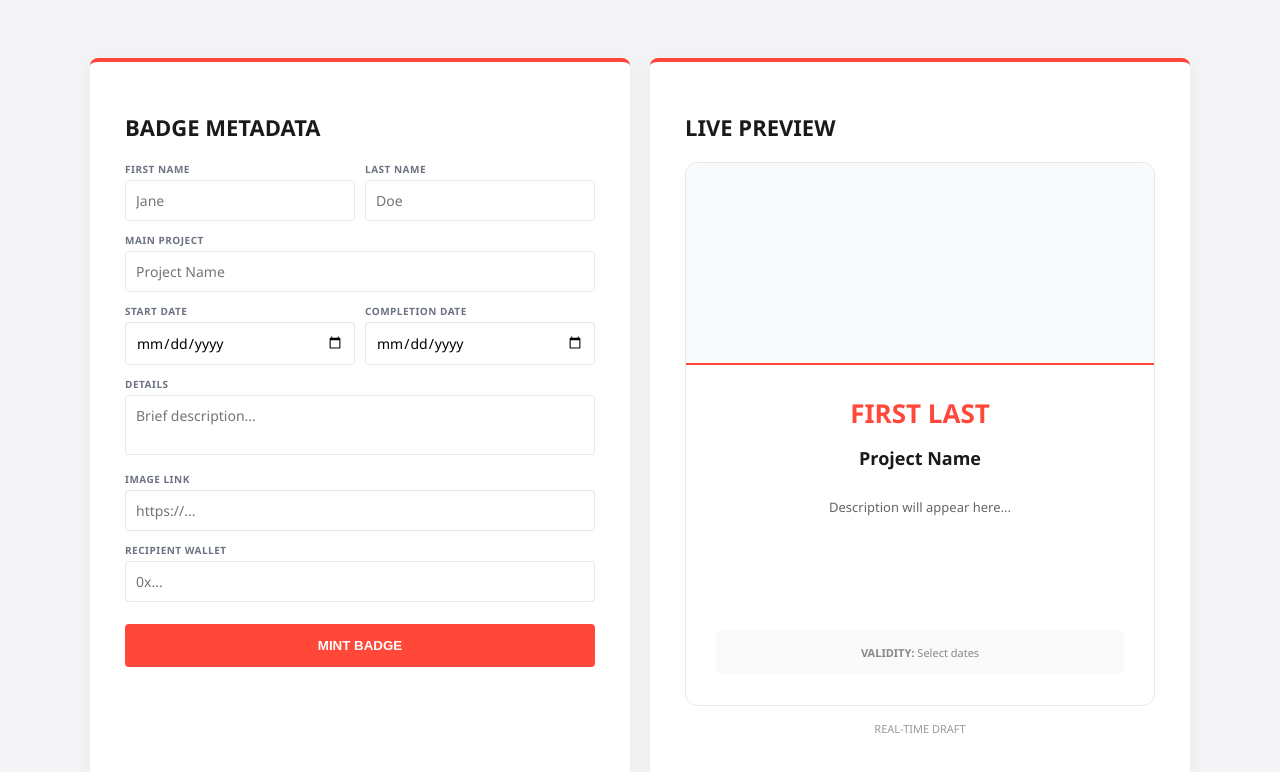
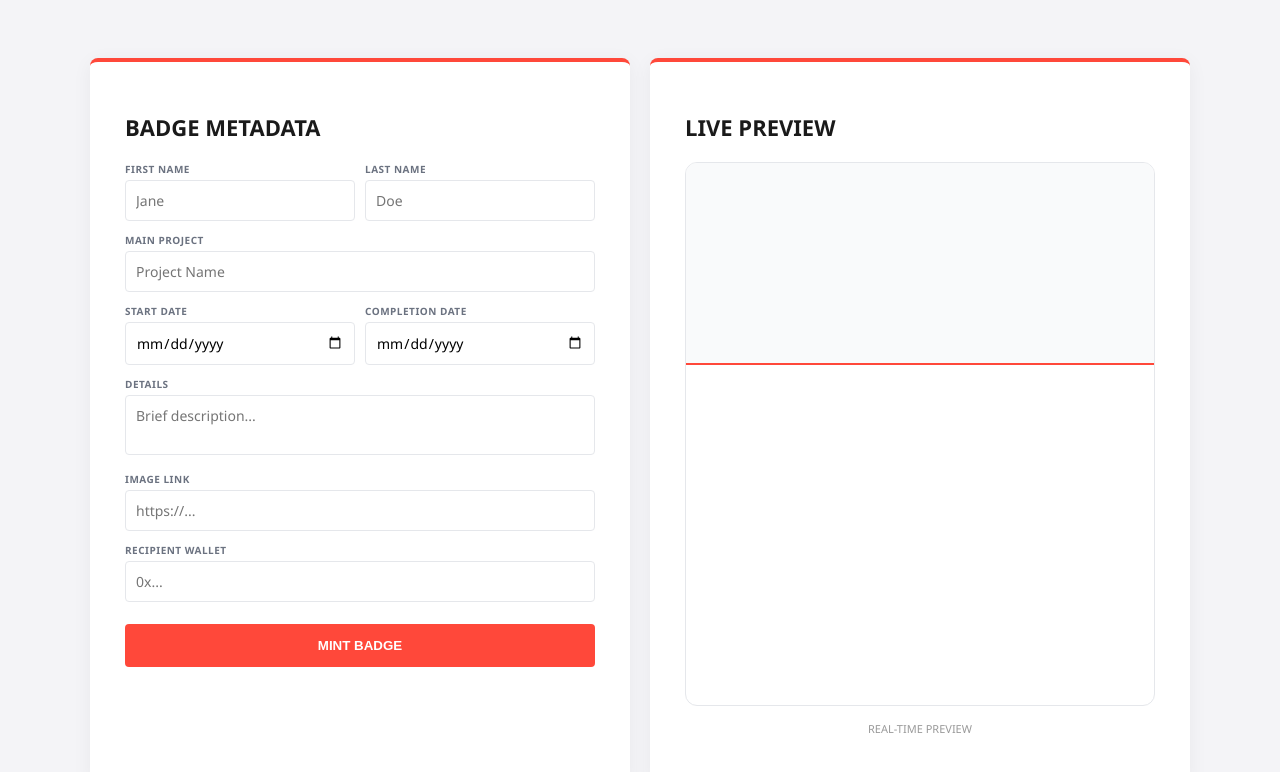
Before and after one commit to 1Seirak/badge-app, a Next.js app: page / in a window 1280 px wide. Shown: the top 772 px of the page. Built offline with nearby package versions, Linux system fonts and the light colour scheme.

Commit message:
design: progressive minimalist live preview

```diff
--- a/app/page.js
+++ b/app/page.js
@@ -108,7 +108,7 @@ export default function Home() {
           {status && <div style={{ marginTop: "15px", fontSize: "12px", textAlign: "center", color: colors.elcaRed, fontWeight: "600" }}>{status}</div>}
         </div>
 
-        {/* RIGHT: LIVE PREVIEW */}
+        {/* RIGHT: LIVE PREVIEW (MINIMALIST) */}
         <div style={columnCardStyle}>
           <h1 style={{ fontSize: "22px", fontWeight: "800", marginBottom: "20px", color: colors.dark }}>LIVE PREVIEW</h1>
           <div style={{ flex: 1, display: "flex", flexDirection: "column", border: `1px solid ${colors.border}`, borderRadius: "12px", background: "white", overflow: "hidden" }}>
@@ -117,34 +117,44 @@ export default function Home() {
                <img src={badgeUrl} alt="Final Badge" style={{ width: "100%", height: "100%", objectFit: "contain" }} />
             ) : (
               <div style={{ width: "100%", height: "100%", display: "flex", flexDirection: "column" }}>
-                {/* RECTANGULAR IMAGE SPACE (EMPTY BY DEFAULT) */}
+                {/* IMAGE AREA */}
                 <div style={{ width: "100%", height: "200px", backgroundColor: "#f9fafb", display: "flex", alignItems: "center", justifyContent: "center", borderBottom: `2px solid ${colors.elcaRed}`, overflow: "hidden" }}>
                   {formData.imageLink && (
                     <img src={formData.imageLink} style={{width: '100%', height: '100%', objectFit: 'cover'}} />
                   )}
                 </div>
 
-                {/* TEXT CONTENT */}
+                {/* TEXT AREA - ONLY SHOWS IF DATA EXISTS */}
                 <div style={{ padding: "30px", textAlign: "center", display: "flex", flexDirection: "column", flex: 1 }}>
+                  {(formData.firstName || formData.lastName) && (
                     <h2 style={{ color: colors.elcaRed, margin: "0", fontSize: "26px", fontWeight: "bold", textTransform: "uppercase" }}>
-                    {formData.firstName || "First"} {formData.lastName || "Last"}
+                      {formData.firstName} {formData.lastName}
                     </h2>
+                  )}
+
+                  {formData.mainProject && (
                     <p style={{ fontWeight: "700", color: colors.dark, margin: "15px 0", fontSize: "18px" }}>
-                    {formData.mainProject || "Project Name"}
+                      {formData.mainProject}
                     </p>
+                  )}
+
+                  {formData.details && (
                     <p style={{ fontSize: "13px", color: "#666", lineHeight: "1.5" }}>
-                    {formData.details || "Description will appear here..."}
+                      {formData.details}
                     </p>
+                  )}
 
+                  {(formData.startDate || formData.completionDate) && (
                     <div style={{ marginTop: "auto", padding: "15px", backgroundColor: "#fafafa", borderRadius: "6px", fontSize: "11px", color: "#888" }}>
-                    <strong>VALIDITY:</strong> {formData.startDate && formData.completionDate ? `${formData.startDate} to ${formData.completionDate}` : "Select dates"}
+                      <strong>VALIDITY:</strong> {formData.startDate} {formData.startDate && formData.completionDate ? "to" : ""} {formData.completionDate}
                     </div>
+                  )}
                 </div>
               </div>
             )}
           </div>
           <p style={{ textAlign: "center", fontSize: "11px", color: "#999", marginTop: "15px" }}>
-            {badgeUrl ? "OFFICIAL NFT GENERATED" : "REAL-TIME DRAFT"}
+            {badgeUrl ? "OFFICIAL NFT GENERATED" : "REAL-TIME PREVIEW"}
           </p>
         </div>
 
```
Lines whose indentation alone changed are shown as unchanged.
